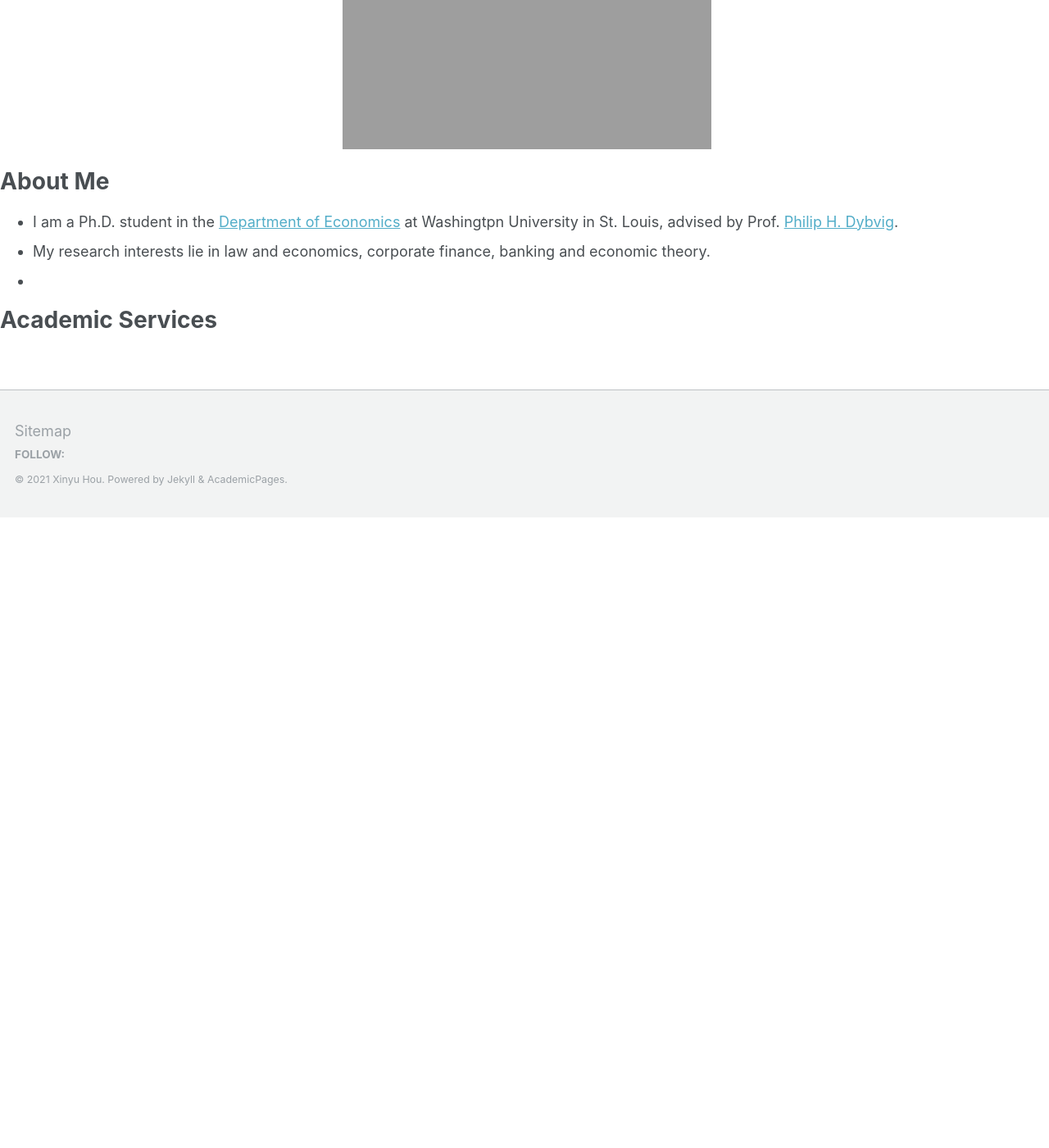
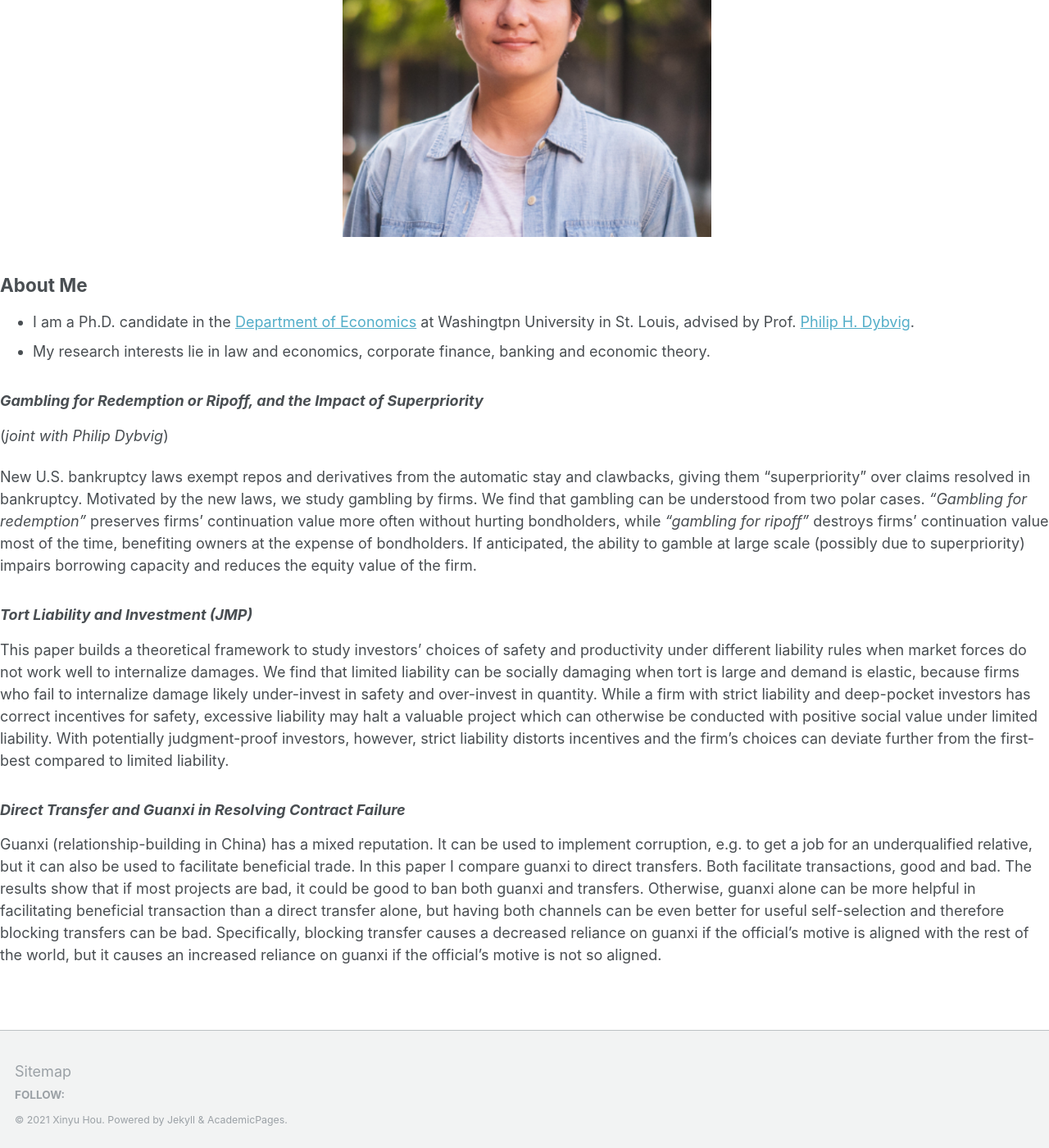
Before and after one commit to xinyuhou94/xinyuhou94.github.io, a Jekyll site: the page built from _pages/about.md, in a window 1280 px wide and 1400 px high, scrolled down 256 px. Shown: the whole window at 82% size. Built offline with Jekyll 4.4.1, drawn with Linux system fonts in a browser that asks for light colours; our own code applies the rules of GitHub Pages for plain Markdown files; before the commit the page ends 900 px from its top, so only the background shows below that.

Commit message:
Update about.md

```diff
--- a/_pages/about.md
+++ b/_pages/about.md
@@ -9,13 +9,23 @@ redirect_from:
 ---
 
 <p align="center">
-  <img src="https://xinyuhou94.github.io/files/xinyu.png?raw=true" alt="Photo" style="width: 450px;"/>
+  <img src="https://xinyuhou94.github.io/images/xinyu.png?raw=true" alt="Photo" style="width: 450px;"/>
 </p>
 
-# About Me
-* I am a Ph.D. student in the [Department of Economics](https://economics.wustl.edu/) at Washingtpn University in St. Louis, advised by Prof. [Philip H. Dybvig](https://dybfin.wustl.edu/).
+## About Me ##
+* I am a Ph.D. candidate in the [Department of Economics](https://economics.wustl.edu/) at Washingtpn University in St. Louis, advised by Prof. [Philip H. Dybvig](https://dybfin.wustl.edu/).
 * My research interests lie in law and economics, corporate finance, banking and economic theory.
-*
 
 
-# Academic Services
+### _Gambling for Redemption or Ripoff, and the Impact of Superpriority_
+(_joint with Philip Dybvig_)
+
+New U.S. bankruptcy laws exempt repos and derivatives from the automatic stay and clawbacks, giving them “superpriority” over claims resolved in bankruptcy. Motivated by the new laws, we study gambling by firms. We find that gambling can be understood from two polar cases. _“Gambling for redemption”_ preserves firms’ continuation value more often without hurting bondholders, while _“gambling for ripoff”_ destroys firms’ continuation value most of the time, benefiting owners at the expense of bondholders. If anticipated, the ability to gamble at large scale (possibly due to superpriority) impairs borrowing capacity and reduces the equity value of the firm.
+
+###  _Tort Liability and Investment (JMP)_
+
+This paper builds a theoretical framework to study investors' choices of safety and productivity under different liability rules when market forces do not work well to internalize damages. We find that limited liability can be socially damaging when tort is large and demand is elastic, because firms who fail to internalize damage likely under-invest in safety and over-invest in quantity. While a firm with strict liability and deep-pocket investors has correct incentives for safety, excessive liability may halt a valuable project which can otherwise be conducted with positive social value under limited liability. With potentially judgment-proof investors, however, strict liability distorts incentives and the firm's choices can deviate further from the first-best compared to limited liability.
+
+### _Direct Transfer and Guanxi in Resolving Contract Failure_
+
+Guanxi (relationship-building in China) has a mixed reputation. It can be used to implement corruption, e.g. to get a job for an underqualified relative, but it can also be used to facilitate beneficial trade. In this paper I compare guanxi to direct transfers. Both facilitate transactions, good and bad. The results show that if most projects are bad, it could be good to ban both guanxi and transfers. Otherwise, guanxi alone can be more helpful in facilitating beneficial transaction than a direct transfer alone, but having both channels can be even better for useful self-selection and therefore blocking transfers can be bad. Specifically, blocking transfer causes a decreased reliance on guanxi if the official's motive is aligned with the rest of the world, but it causes an increased reliance on guanxi if the official's motive is not so aligned.
```
